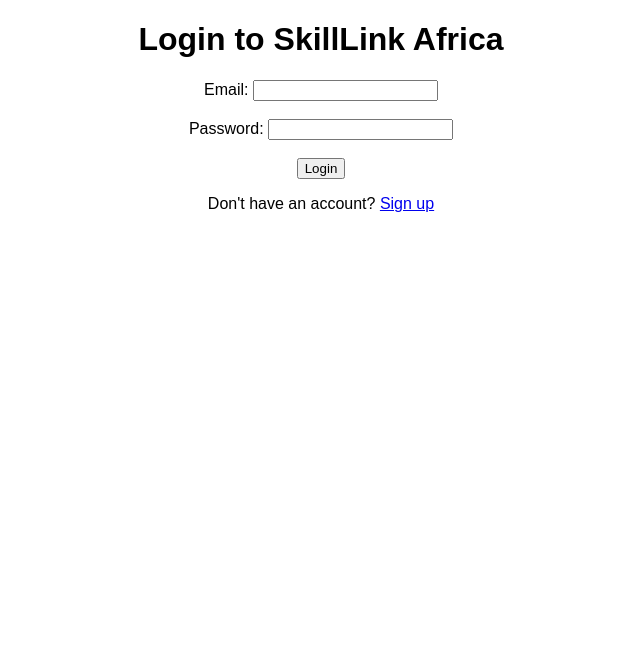
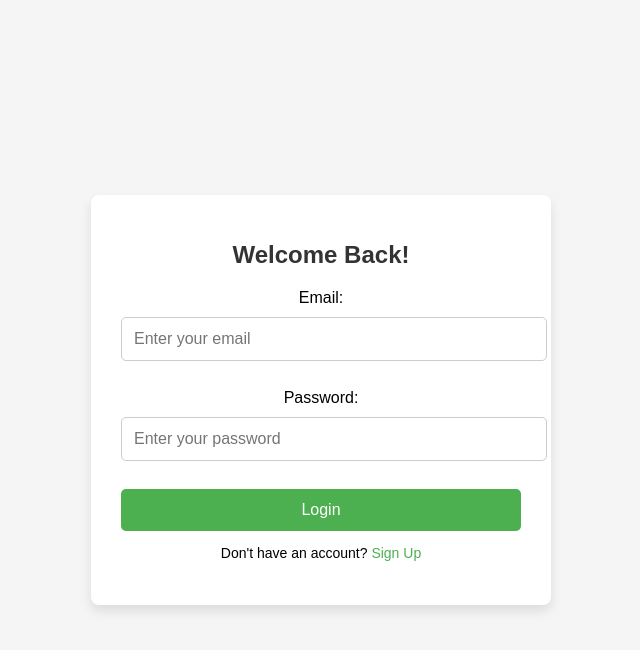
Before and after one commit to 3DGenomeHacker/SkillLink-Africa, a plain HTML site: page frontend/login.html in a window 1280 px wide. Shown: the whole page, without its empty margins (319-959 px from the left). Drawn offline with Linux system fonts and the light colour scheme.

Commit message:
Improved signup and login page design

```diff
--- a/frontend/assets/css/styles.css
+++ b/frontend/assets/css/styles.css
@@ -1,42 +1,64 @@
+/* General styles for both pages */
 body {
     font-family: Arial, sans-serif;
     margin: 0;
     padding: 0;
+    display: flex;
+    justify-content: center;
+    align-items: center;
+    height: 100vh;
+    background-color: #f5f5f5;
+}
+
+.form-container {
+    background-color: #fff;
+    padding: 30px;
+    border-radius: 8px;
+    box-shadow: 0px 6px 12px rgba(0, 0, 0, 0.1);
+    width: 100%;
+    max-width: 400px;
     text-align: center;
 }
 
-header {
-    background-color: #007bff;
-    color: white;
-    padding: 1rem;
+h1 {
+    margin-bottom: 20px;
+    font-size: 24px;
+    color: #333;
 }
 
-nav ul {
-    list-style: none;
-    padding: 0;
+input {
+    width: 100%;
+    padding: 12px;
+    margin: 10px 0;
+    border-radius: 5px;
+    border: 1px solid #ccc;
+    font-size: 16px;
 }
 
-nav ul li {
-    display: inline;
-    margin: 0 15px;
+button {
+    width: 100%;
+    padding: 12px;
+    border: none;
+    background-color: #4CAF50;
+    color: white;
+    font-size: 16px;
+    border-radius: 5px;
+    cursor: pointer;
 }
 
-nav ul li a {
-    color: white;
+button:hover {
+    background-color: #45a049;
+}
+
+p {
+    font-size: 14px;
+}
+
+a {
+    color: #4CAF50;
     text-decoration: none;
 }
 
-.cta-button {
-    display: inline-block;
-    padding: 10px 20px;
-    background-color: #28a745;
-    color: white;
-    text-decoration: none;
-    border-radius: 5px;
+a:hover {
+    text-decoration: underline;
 }
-
-footer {
-    margin-top: 20px;
-    padding: 10px;
-    background-color: #f1f1f1;
-}
--- a/frontend/login.html
+++ b/frontend/login.html
@@ -7,16 +7,18 @@
     <link rel="stylesheet" href="assets/css/styles.css">
 </head>
 <body>
-    <h1>Login to SkillLink Africa</h1>
-    <form action="#" method="POST">
-        <label for="email">Email:</label>
-        <input type="email" id="email" name="email" required><br><br>
+    <div class="form-container">
+        <h1>Welcome Back!</h1>
+        <form action="#" method="POST">
+            <label for="email">Email:</label>
+            <input type="email" id="email" name="email" placeholder="Enter your email" required><br><br>
 
-        <label for="password">Password:</label>
-        <input type="password" id="password" name="password" required><br><br>
+            <label for="password">Password:</label>
+            <input type="password" id="password" name="password" placeholder="Enter your password" required><br><br>
 
-        <button type="submit">Login</button>
-    </form>
-    <p>Don't have an account? <a href="signup.html">Sign up</a></p>
+            <button type="submit">Login</button>
+        </form>
+        <p>Don't have an account? <a href="signup.html">Sign Up</a></p>
+    </div>
 </body>
 </html>
```
Also changed, not shown: frontend/signup.html (+5 -49 lines).
